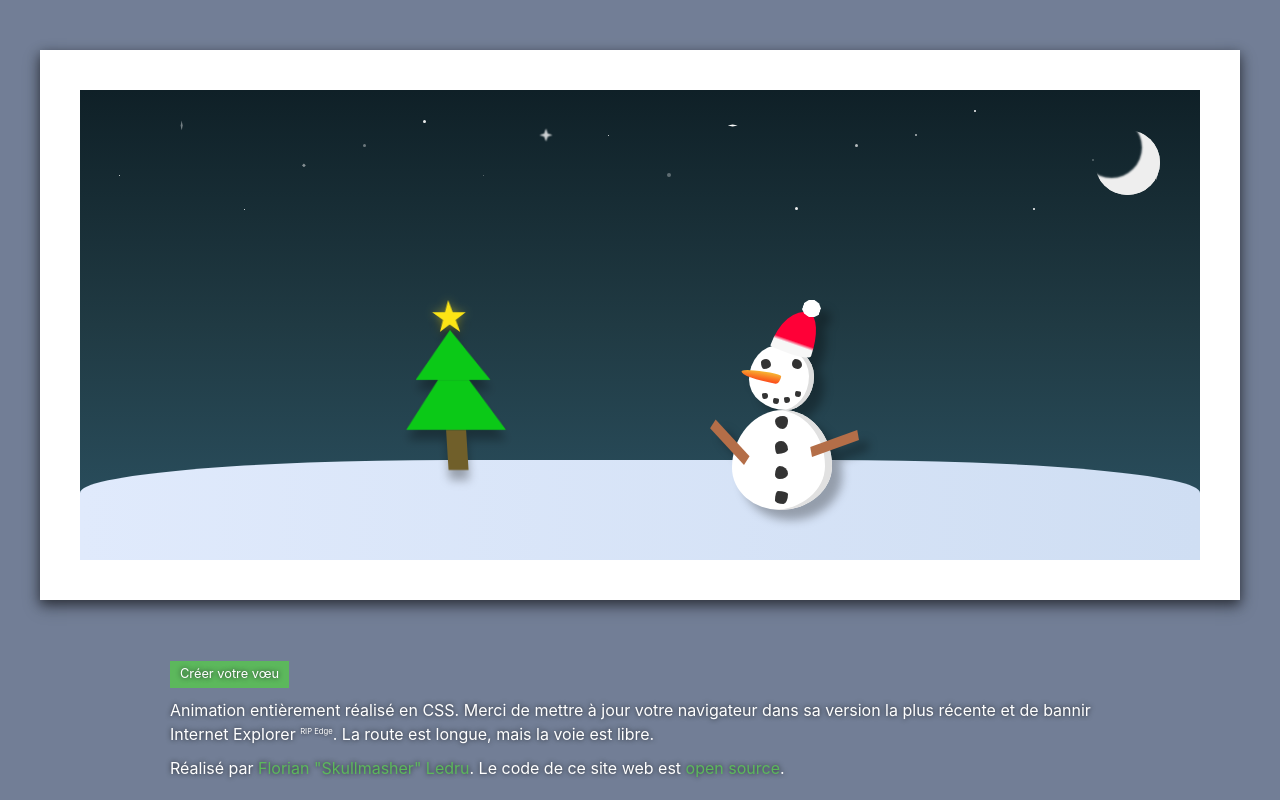
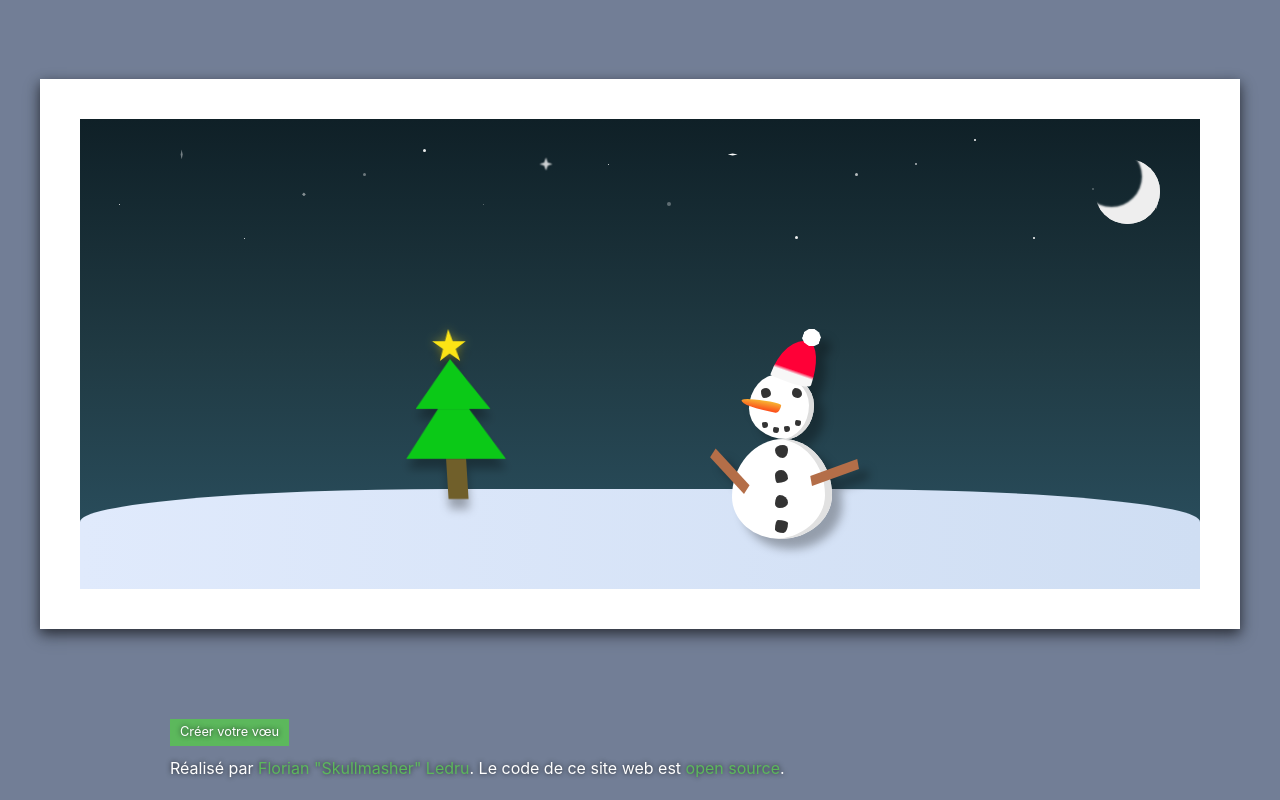
Before and after one commit to SkullMasher/wish-card-2019, a PHP site: template templates/wish.phtml in a window 1280 px wide. Run offline with PHP 8.4, Linux system fonts and the light colour scheme; the template is opened without the code that fills it, so the values that code supplies are empty.

Commit message:
:skull: Remove the notice in the footer

```diff
--- a/templates/footer_content.phtml
+++ b/templates/footer_content.phtml
@@ -1,4 +1,3 @@
   <div class="wrapper">
-    <p>Animation entièrement réalisé en CSS. Merci de mettre à jour votre navigateur dans sa version la plus récente et de bannir Internet Explorer <sup><small><small>RIP Edge</small></small></sup>. La route est longue, mais la voie est libre.</p>
     <p>Réalisé par <a href="https://skullmasher.io">Florian "Skullmasher" Ledru</a>. Le code de ce site web est <a href="https://github.com/skullmasher/wish-card-2019">open source</a>.</p>
   </div>
```
